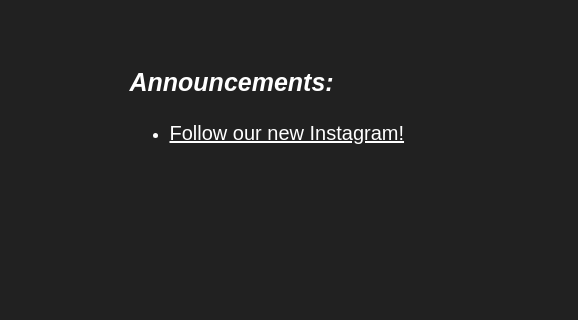
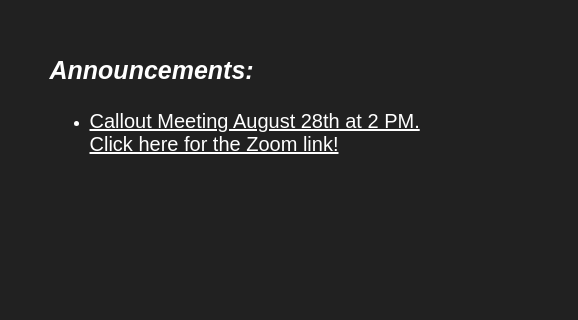
Before and after one commit to fhsspeech/fhsspeech.com, a plain HTML site: page index.html in a window 1280 px wide. Shown: the part 261-581 px from the top of the page, 702-1280 px from the left. Drawn offline with Linux system fonts and the light colour scheme; a script that the page names is missing.

Commit message:
Update index.html

```diff
--- a/index.html
+++ b/index.html
@@ -143,7 +143,7 @@ a.nav:active {
 		<td>
 			<p><i><b>Announcements:</i></b></p>
 			<ul>
-				<li><a href = "https://www.instagram.com/fishersspeech/"  target = "_blank" style = "font-size:20"><u>Follow our new Instagram!</u></a></li>
+				<li><a href = "https://docs.google.com/document/d/1cfWXeXLI4Us6SdXF-9ZZ2nmy-3F9h7GhvqSFK6ttHA4/edit?usp=sharing"  target = "_blank" style = "font-size:20"><u>Callout Meeting August 28th at 2 PM. Click here for the Zoom link!</u></a></li>
 			</ul>
 		</td>
 	</tr>
```
